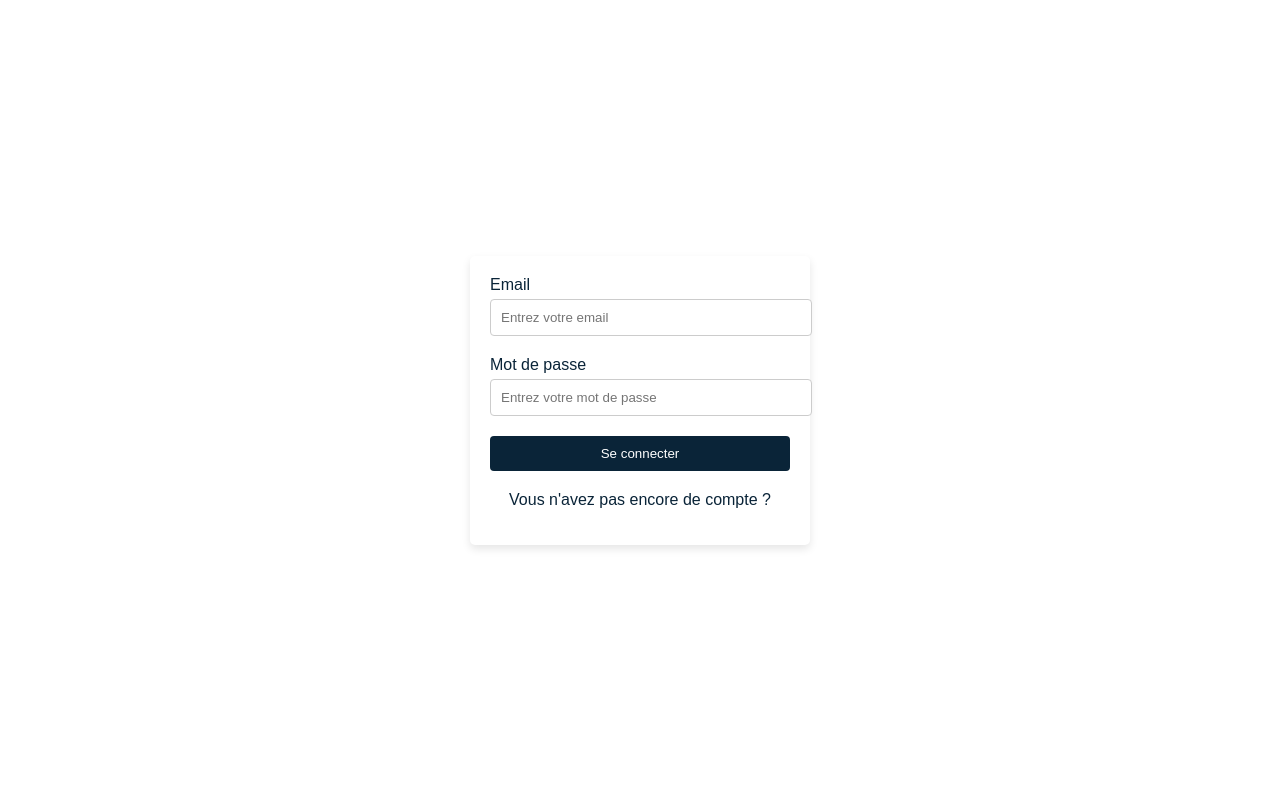
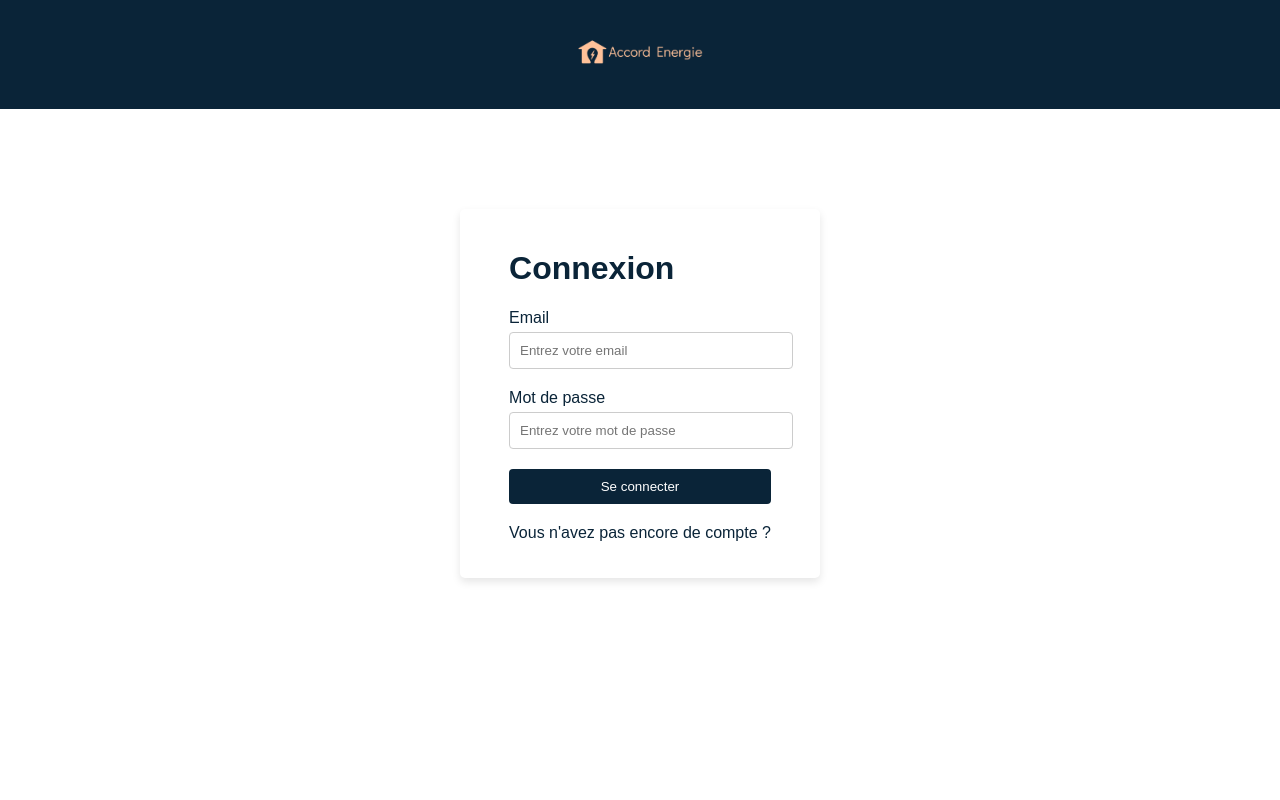
Before and after one commit to Pokemax28/Dev_Web_B2, a PHP site: template app/templates/index.html.twig in a window 1280 px wide. Run offline with PHP 8.4, Linux system fonts and the light colour scheme; the template is opened without the code that fills it, so the values that code supplies are empty; some libraries are stand-ins or nearby versions.

Commit message:
amelioration graphique

```diff
--- a/app/templates/index.html.twig
+++ b/app/templates/index.html.twig
@@ -9,11 +9,20 @@
             font-family: Arial, sans-serif;
             background-color: #fff;
             color: #0A2438;
-            display: flex;
-            justify-content: center;
-            align-items: center;
-            height: 100vh;
             margin: 0;
+            padding: 0;
+        }
+
+        header {
+            background-color: #0A2438;
+            padding: 10px 0;
+            text-align: center;
+            color: #fff;
+        }
+
+        header img {
+            width: 125px;
+            height: auto;
         }
 
         .container {
@@ -21,7 +30,12 @@
             padding: 20px;
             border-radius: 5px;
             box-shadow: 0 4px 8px rgba(0, 0, 0, 0.1);
-            width: 300px;
+            width: 80%;
+            max-width: 320px;
+            margin: 100px auto 20px auto; /* Augmentation de la valeur margin-top */
+            display: flex;
+            flex-direction: column;
+            align-items: center;
         }
 
         .form-group {
@@ -79,6 +93,9 @@
     </style>
 </head>
 <body>
+    <header>
+        <img src="/image/Accord_Energie2.png" alt="Accord Energie">
+    </header>
     <div class="container">
         {% if msg %}
             <div class="message">{{msg}}</div>
@@ -86,6 +103,7 @@
 
         <form action="" method="post" class="login-form">
             <div class="form-group">
+            <h1>Connexion</h1>
                 <label for="email">Email</label>
                 <input type="email" id="email" name="email" required="required" placeholder="Entrez votre email">
             </div>
```
